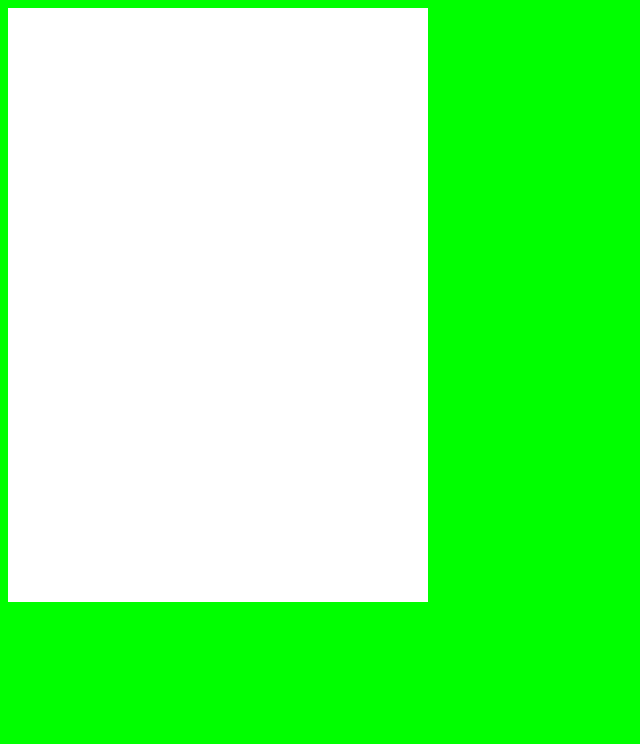
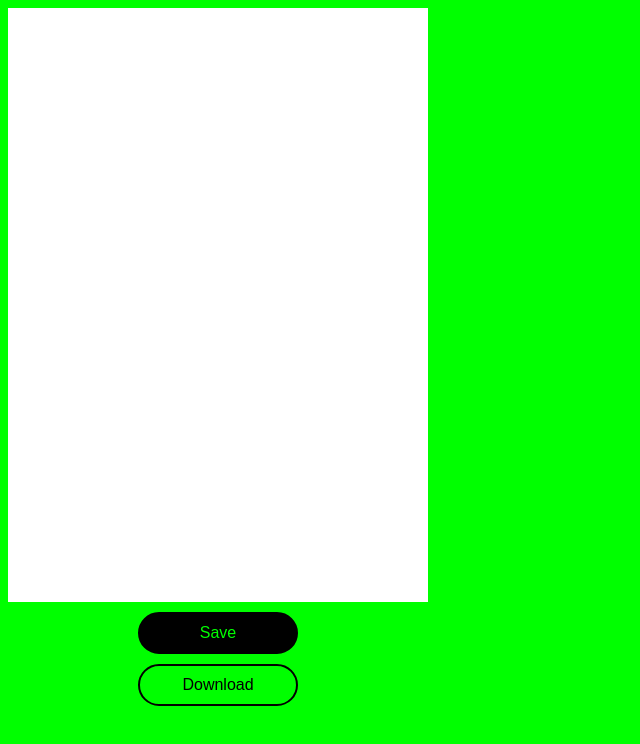
Before and after one commit to RoccoccoR/drawing-meta-app, a Next.js app: page /tool in a window 1280 px wide. Shown: the top 744 px of the page, without its empty margins (0-640 px from the left). Built offline with nearby package versions, Linux system fonts and the light colour scheme.

Commit message:
downloadaspngdone

```diff
--- a/components/Tool/Tool.jsx
+++ /dev/null
@@ -1,130 +0,0 @@
-import { useEffect, useRef, useState } from "react";
-
-export default function Tool() {
-  const canvasRef = useRef(null);
-  const contextRef = useRef(null);
-  const [isDrawing, setIsDrawing] = useState(false);
-
-  useEffect(() => {
-    const canvas = canvasRef.current;
-    canvas.width = 420 * 2;
-    canvas.height = 594 * 2;
-
-    canvas.style.width = "420px";
-    canvas.style.height = "594px";
-
-    const context = canvas.getContext("2d");
-    context.scale(1, 1);
-    context.lineCap = "round";
-    context.strokeStyle = "black";
-    context.lineWidth = 5;
-    contextRef.current = context;
-  }, []);
-
-  const startDrawing = ({ nativeEvent }) => {
-    const { offsetX, offsetY } = getMousePosition(
-      canvasRef.current,
-      nativeEvent
-    );
-    contextRef.current.beginPath();
-    contextRef.current.moveTo(offsetX, offsetY);
-    setIsDrawing(true);
-  };
-
-  const finishDrawing = () => {
-    contextRef.current.closePath();
-    setIsDrawing(false);
-  };
-
-  const draw = ({ nativeEvent }) => {
-    if (!isDrawing) {
-      return;
-    }
-    const { offsetX, offsetY } = getMousePosition(
-      canvasRef.current,
-      nativeEvent
-    );
-    contextRef.current.lineTo(offsetX, offsetY);
-    contextRef.current.stroke();
-  };
-
-  const getMousePosition = (canvas, event) => {
-    const rect = canvas.getBoundingClientRect();
-    const scaleX = canvas.width / rect.width;
-    const scaleY = canvas.height / rect.height;
-    const offsetX = (event.clientX - rect.left) * scaleX;
-    const offsetY = (event.clientY - rect.top) * scaleY;
-    return { offsetX, offsetY };
-  };
-
-  return (
-    <canvas
-      onMouseDown={startDrawing}
-      onMouseUp={finishDrawing}
-      onMouseMove={draw}
-      ref={canvasRef}
-      style={{
-        maxWidth: "420px",
-        maxHeight: "594px",
-        background: "white",
-      }}></canvas>
-  );
-}
-
-// import { useEffect, useRef, useState } from "react";
-
-// export default function Tool() {
-//   const canvasRef = useRef(null);
-//   const contextRef = useRef(null);
-//   const [isDrawing, setIsDrawing] = useState(false);
-
-//   useEffect(() => {
-//     const canvas = canvasRef.current;
-//     canvas.width = window.innerWidth * 2;
-//     canvas.height = window.innerHeight * 2;
-
-//     canvas.style.width = `${window.innerWidth}px`;
-//     canvas.style.height = `${window.innerHeight}px`;
-
-//     const context = canvas.getContext("2d");
-//     context.scale(4, 4);
-//     context.lineCap = "round";
-//     context.strokeStyle = "black";
-//     context.lineWidth = 5;
-//     contextRef.current = context;
-//   }, []);
-
-//   const startDrawing = ({ nativeEvent }) => {
-//     const { offsetX, offsetY } = nativeEvent;
-//     contextRef.current.beginPath();
-//     contextRef.current.moveTo(offsetX, offsetY);
-//     setIsDrawing(true);
-//   };
-
-//   const finishDrawing = () => {
-//     contextRef.current.closePath();
-//     setIsDrawing(false);
-//   };
-
-//   const draw = ({ nativeEvent }) => {
-//     if (!isDrawing) {
-//       return;
-//     }
-//     const { offsetX, offsetY } = nativeEvent;
-//     contextRef.current.lineTo(offsetX, offsetY);
-//     contextRef.current.stroke();
-//   };
-
-//   return (
-//     <canvas
-//       onMouseDown={startDrawing}
-//       onMouseUp={finishDrawing}
-//       onMouseMove={draw}
-//       ref={canvasRef}
-//       style={{
-//         maxWidth: "420px",
-//         maxHeight: "594px",
-//         background: "white",
-//       }}></canvas>
-//   );
-// }
--- /dev/null
+++ b/components/Tools/FreeLine.jsx
@@ -0,0 +1,74 @@
+import { useEffect, useRef, useState } from "react";
+
+export default function FreeLine({ canvasRef }) {
+  const contextRef = useRef(null);
+
+  useEffect(() => {
+    const canvas = canvasRef.current;
+    if (canvas) {
+      canvas.width = 420 * 2;
+      canvas.height = 594 * 2;
+
+      canvas.style.width = "420px";
+      canvas.style.height = "594px";
+
+      const context = canvas.getContext("2d");
+      context.scale(1, 1);
+      context.lineCap = "round";
+      context.strokeStyle = "black";
+      context.lineWidth = 5;
+      contextRef.current = context;
+    }
+  }, [canvasRef]);
+
+  const startDrawing = ({ nativeEvent }) => {
+    const { offsetX, offsetY } = getMousePosition(
+      canvasRef.current,
+      nativeEvent
+    );
+    contextRef.current.beginPath();
+    contextRef.current.moveTo(offsetX, offsetY);
+    setIsDrawing(true);
+  };
+
+  const finishDrawing = () => {
+    contextRef.current.closePath();
+    setIsDrawing(false);
+  };
+
+  const draw = ({ nativeEvent }) => {
+    if (!isDrawing) {
+      return;
+    }
+    const { offsetX, offsetY } = getMousePosition(
+      canvasRef.current,
+      nativeEvent
+    );
+    contextRef.current.lineTo(offsetX, offsetY);
+    contextRef.current.stroke();
+  };
+
+  const getMousePosition = (canvas, event) => {
+    const rect = canvas.getBoundingClientRect();
+    const scaleX = canvas.width / rect.width;
+    const scaleY = canvas.height / rect.height;
+    const offsetX = (event.clientX - rect.left) * scaleX;
+    const offsetY = (event.clientY - rect.top) * scaleY;
+    return { offsetX, offsetY };
+  };
+
+  const [isDrawing, setIsDrawing] = useState(false);
+
+  return (
+    <canvas
+      onMouseDown={startDrawing}
+      onMouseUp={finishDrawing}
+      onMouseMove={draw}
+      ref={canvasRef}
+      style={{
+        maxWidth: "420px",
+        maxHeight: "594px",
+        background: "white",
+      }}></canvas>
+  );
+}
--- a/src/pages/tool.js
+++ b/src/pages/tool.js
@@ -1,5 +1,40 @@
-import Tool from "../../components/Tool/Tool";
+import FreeLine from "../../components/Tools/FreeLine";
+import { useRef } from "react";
 
-export default function drawPage() {
-  return <Tool />;
+export default function tool() {
+  const canvasRef = useRef(null);
+
+  const handleSaveClick = () => {
+    // const canvas = canvasRef.current;
+    // const image = canvas.toDataURL();
+    // const link = document.createElement("a");
+    // link.href = image;
+    // link.download = "canvas_image.jpg";
+    // link.click();
+    // console.log("Save button clicked", image);
+  };
+
+  const handleDownloadClick = () => {
+    const canvas = canvasRef.current;
+    const image = canvas.toDataURL();
+
+    const link = document.createElement("a");
+    link.href = image;
+    link.download = "canvas_image.jpg";
+    link.click();
+
+    console.log("Save button clicked", image);
+  };
+
+  return (
+    <div className="toolContainer">
+      <FreeLine canvasRef={canvasRef} />
+      <button className="saveButton" onClick={handleSaveClick}>
+        Save
+      </button>
+      <button className="downloadButton" onClick={handleDownloadClick}>
+        Download
+      </button>
+    </div>
+  );
 }
--- a/src/styles/tool.css
+++ b/src/styles/tool.css
@@ -1,5 +1,28 @@
-/* .canvasPage {
-  background-color: white;
-  height: 594px;
+.saveButton,
+.downloadButton {
+  padding-left: 20px;
+  padding-right: 20px;
+  padding-top: 10px;
+  padding-bottom: 10px;
+  border-radius: 50px;
+  width: auto;
+  font-size: 1rem;
+  border: 2px solid black;
+  width: 160px;
+}
+
+.saveButton {
+  color: #0f0;
+  background-color: black;
+}
+.downloadButton {
+  color: black;
+  background-color: #0f0;
+}
+
+.toolContainer {
+  display: grid;
+  justify-items: center;
+  gap: 10px;
   width: 420px;
-} */
+}
```
